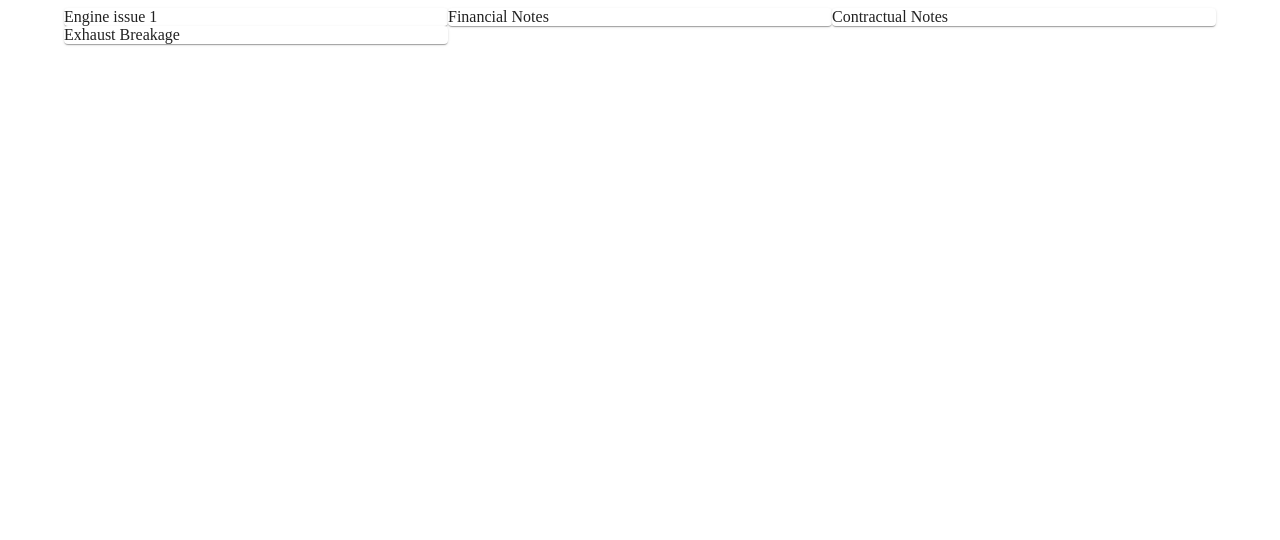
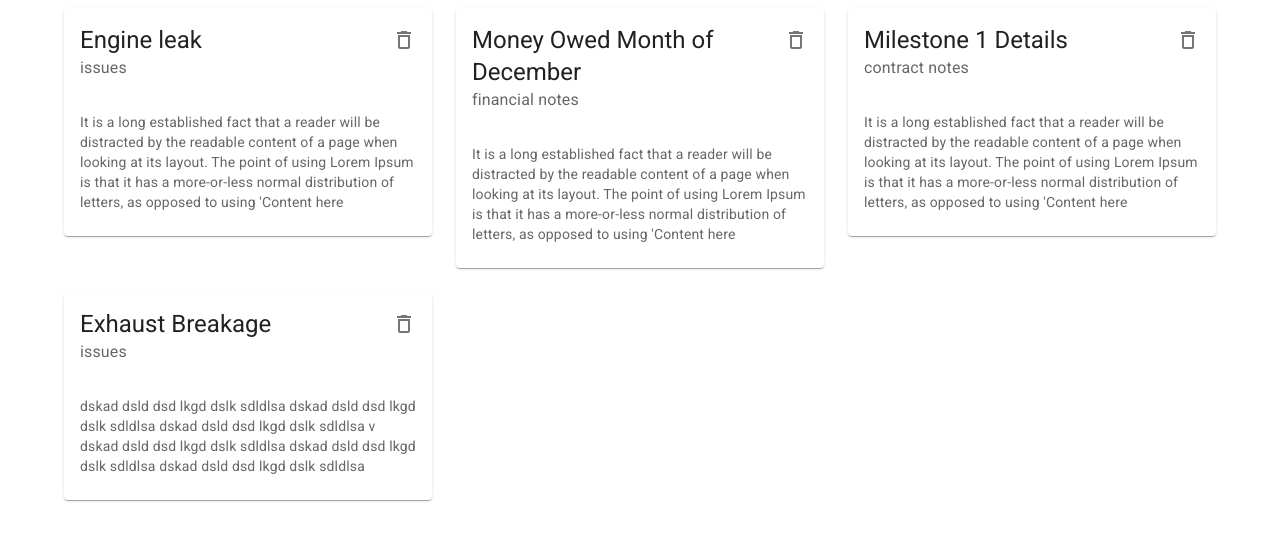
Before and after one commit to tm5682/Project-Tracker, a React (Create React App) app: page /notes in a window 1280 px wide. Shown: the top 540 px of the page. Built offline with nearby package versions, Linux system fonts and the light colour scheme; data requests are answered from the project's data file.

Commit message:
deleted cards persist in json server

```diff
--- a/data/db.json
+++ b/data/db.json
@@ -1,19 +1,19 @@
 {
   "notes": [
     {
-      "title": "Engine issue 1",
+      "title": "Engine leak",
       "details": "It is a long established fact that a reader will be distracted by the readable content of a page when looking at its layout. The point of using Lorem Ipsum is that it has a more-or-less normal distribution of letters, as opposed to using 'Content here",
       "category": "issues",
       "id": 1
     },
     {
-      "title": "Financial Notes",
+      "title": "Money Owed Month of December",
       "details": "It is a long established fact that a reader will be distracted by the readable content of a page when looking at its layout. The point of using Lorem Ipsum is that it has a more-or-less normal distribution of letters, as opposed to using 'Content here",
       "category": "financial notes",
       "id": 2
     },
     {
-      "title": "Contractual Notes",
+      "title": "Milestone 1 Details",
       "details": "It is a long established fact that a reader will be distracted by the readable content of a page when looking at its layout. The point of using Lorem Ipsum is that it has a more-or-less normal distribution of letters, as opposed to using 'Content here",
       "category": "contract notes",
       "id": 3
--- /dev/null
+++ b/src/components/CardNote.js
@@ -0,0 +1,30 @@
+import Card from "@mui/material/Card";
+import CardHeader from "@mui/material/CardHeader";
+import CardContent from "@mui/material/CardContent";
+import { IconButton, Typography } from "@mui/material";
+import DeleteOutlined from "@mui/icons-material/DeleteOutlined";
+
+function CardNote({ note: { id, title, details, category }, handleDelete }) {
+  return (
+    <div>
+      <Card>
+        <CardHeader
+          action={
+            <IconButton onClick={() => handleDelete(id)}>
+              <DeleteOutlined />
+            </IconButton>
+          }
+          title={title}
+          subheader={category}
+        />
+        <CardContent>
+          <Typography variant="body2" color="textSecondary">
+            {details}
+          </Typography>
+        </CardContent>
+      </Card>
+    </div>
+  );
+}
+
+export default CardNote;
--- a/src/components/Notes.js
+++ b/src/components/Notes.js
@@ -3,6 +3,8 @@
 import Grid from "@mui/material/Grid";
 import Paper from "@mui/material/Paper";
 import Container from "@mui/material/Container";
+
+import CardNote from "./CardNote";
 
 function Notes() {
   const [notes, setNotes] = useState([]);
@@ -13,12 +15,21 @@
       .then((data) => setNotes(data));
   }, []);
 
+  const handleDelete = async (id) => {
+    await fetch("http://localhost:8000/notes/" + id, {
+      method: "DELETE",
+    });
+
+    const newNotes = notes.filter((note) => note.id != id);
+    setNotes(newNotes);
+  };
+
   return (
     <Container>
-      <Grid container>
+      <Grid container spacing={3}>
         {notes.map((note) => (
           <Grid item key={note.id} xs={12} md={6} lg={4}>
-            <Paper>{note.title}</Paper>
+            <CardNote note={note} handleDelete={handleDelete} />
           </Grid>
         ))}
       </Grid>
```
